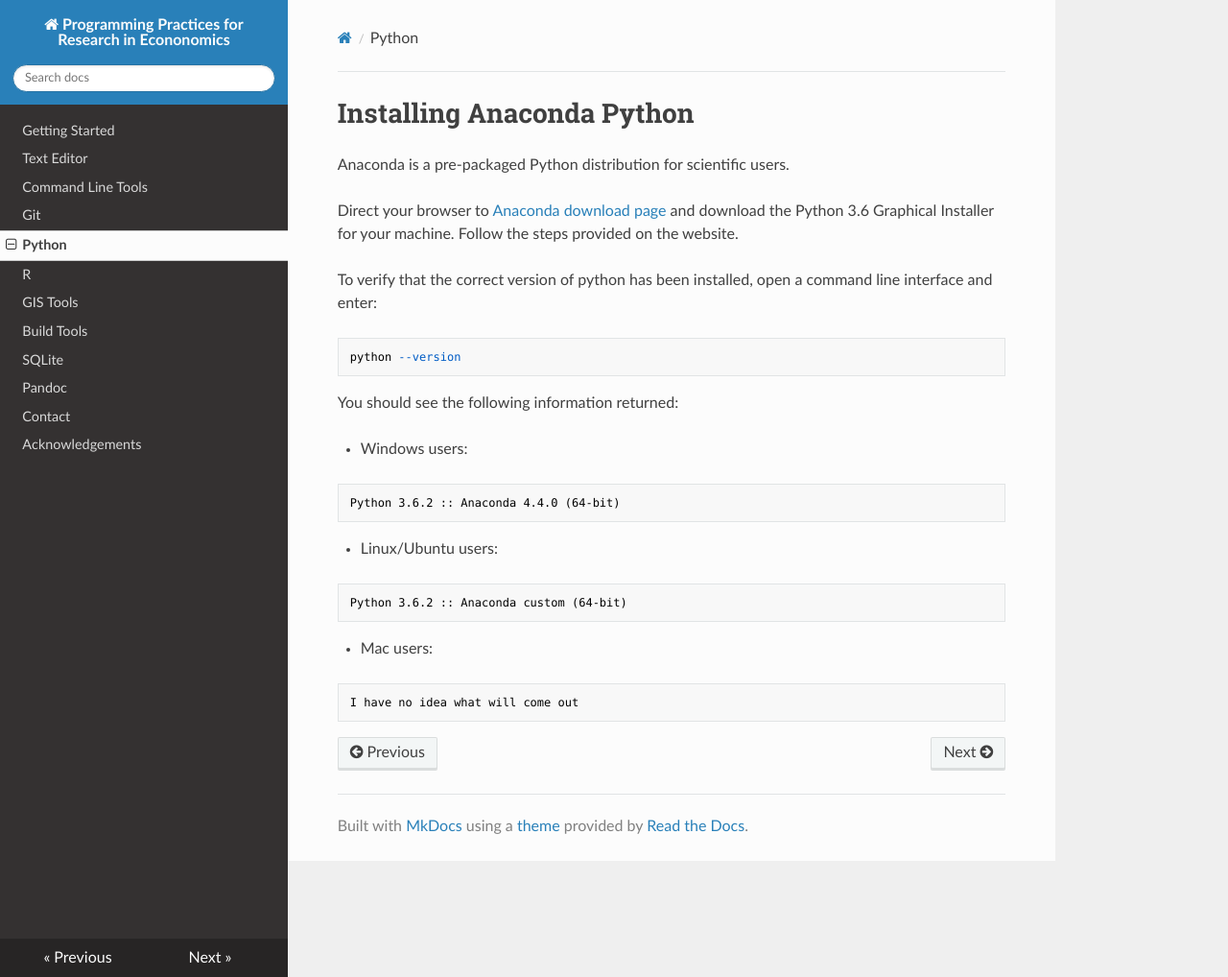
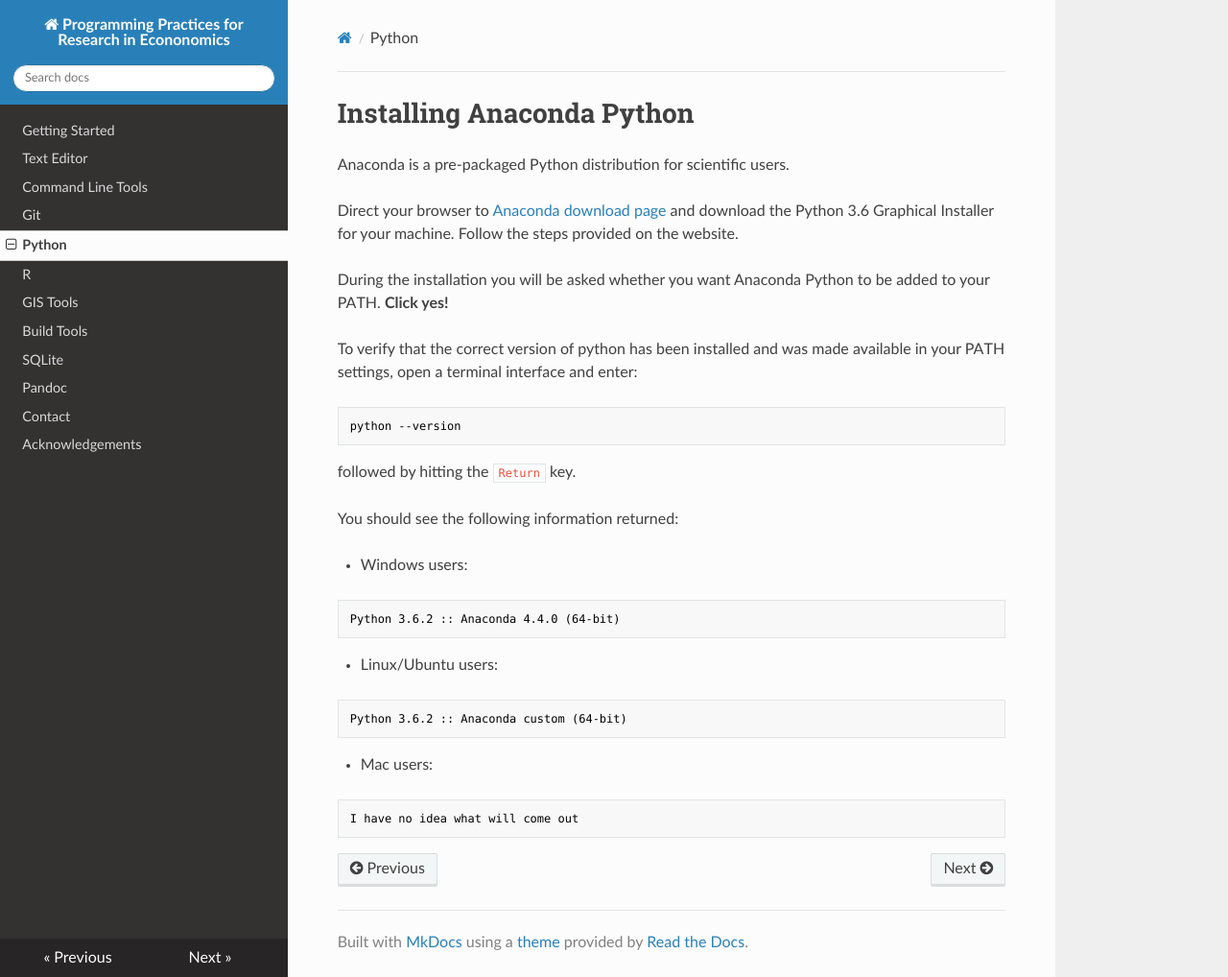
Before and after one commit to pp4rs/DEPRECATED-installation-guide, an MkDocs documentation site: the page built from docs/python.md, in a window 1280 px wide and 1018 px high. Shown: the whole window at 96% size. Built offline with MkDocs 1.6.1, drawn with Linux system fonts in a browser that asks for light colours; nearby versions of some CDN libraries; old or Windows-style settings are respelled for this version of MkDocs.

Commit message:
added comment on path settings for anaconda

````diff
--- a/docs/python.md
+++ b/docs/python.md
@@ -5,9 +5,13 @@
 Direct your browser to [Anaconda download page](https://www.continuum.io/downloads) and download the Python 3.6 Graphical Installer for your machine.
 Follow the steps provided on the website.
 
-To verify that the correct version of python has been installed, open a command line interface and enter:
+During the installation you will be asked whether you want Anaconda Python to be added to your PATH. **Click yes!**
 
-    python --version
+To verify that the correct version of python has been installed and was made available in your PATH settings, open a terminal interface and enter:
+```bash
+python --version
+```
+followed by hitting the `Return` key.
 
 You should see the following information returned:
 
````
